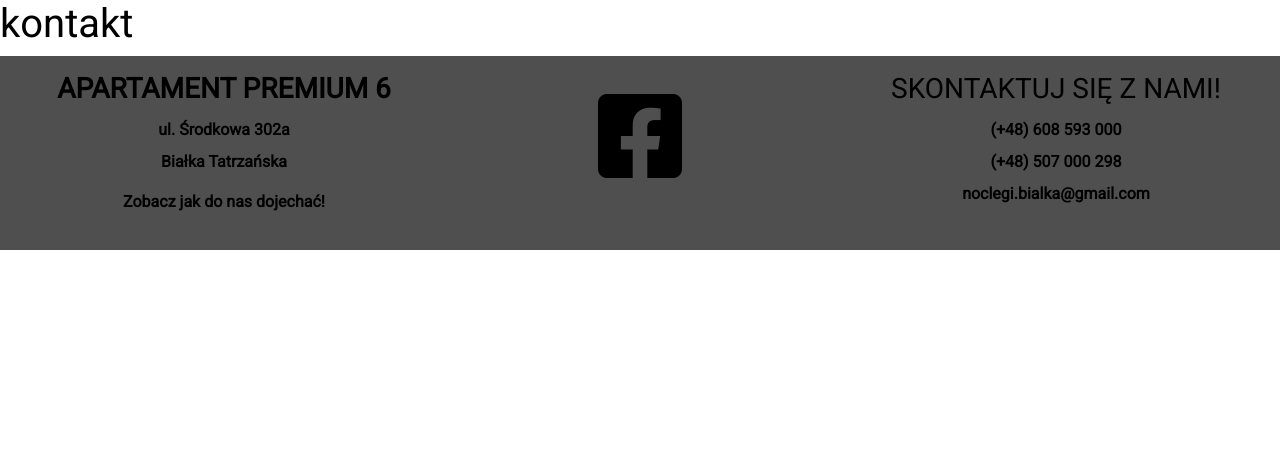
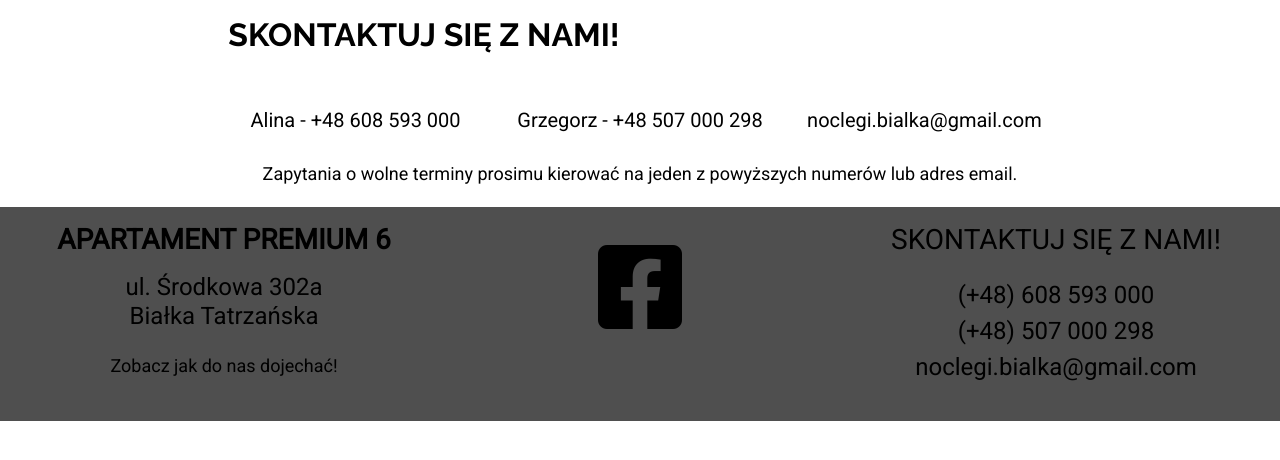
Before and after one commit to MarcinZmudka/Premium6v2, a PHP site: page /kontakt.php in a window 1280 px wide. Shown: the part 74-534 px from the top of the page. Run offline with PHP 8.4, Linux system fonts and the light colour scheme; some libraries are stand-ins or nearby versions.

Commit message:
subpages added

```diff
--- a/css/atrakcje.css
+++ b/css/atrakcje.css
@@ -1,5 +1,5 @@
 .text{
-    margin-top: 5vh;
+    margin-top: 0;
     font-size: 20px;
     text-align: justify;
     margin-bottom: 5vh;
--- /dev/null
+++ b/css/kontakt.css
@@ -0,0 +1,51 @@
+.text{
+    margin: 0;
+    font-size: 20px;
+    text-align: justify;
+}
+h2{
+    font-family: "Raleway", sans-serif;
+    margin: 2vh 0;
+    font-weight: 700;
+}
+
+.formula{
+    position: relative;
+    padding: 5px;
+    font-size: 20px;
+    display: inline-block;
+    text-align: center;
+    transition: transform .3s ease-in-out;
+}
+.formula:hover{
+    transform: translateY(-10px);
+    cursor: pointer;
+}
+.formula:hover::after{
+    content: '';
+    position: absolute;
+    bottom: 0;
+    left: 50%;
+    width: 1px;
+    height: 2px;
+    z-index: 100;
+    background-color: black;
+    transform: translate(-50%,-50%);
+    animation: under 1s both ease-in-out;
+}
+@keyframes under{
+    0%{
+        opacity: 0;
+    }
+    10%{
+        opacity:1;
+    }
+    100%{
+        transform: scaleX(250);
+    }
+}
+p{
+    margin: 20px 0;
+    text-align: center;
+    font-size: 18px;
+}
--- a/css/style.css
+++ b/css/style.css
@@ -197,7 +197,6 @@ body{
   color: #e9ecef;
 }
 .contact{
-  font-weight: 700;
-  line-height: 2;
-  font-size: 2vh;
+  font-weight: 400;
+  font-size: 3vh;
 }
--- a/includes/footer.php
+++ b/includes/footer.php
@@ -1,8 +1,8 @@
 <div class="container-fluid footer mt-0">
         <div class="row text-center p-3">
           <div class="col-md-4 contact">
-            <h3 class="text-center"><strong>APARTAMENT PREMIUM 6</strong></h3>ul. Środkowa 302a<br>Białka Tatrzańska
-  					<p class="mt-2"><strong><a href="#" class="footLink">Zobacz jak do nas dojechać!</a></strong></p>
+            <h3 class="text-center"><strong>APARTAMENT PREMIUM 6</strong></h3><h4 class="mt-3">ul. Środkowa 302a<br>Białka Tatrzańska
+  					<p class="mt-4"><a href="#" class="footLink">Zobacz jak do nas dojechać!</a></p></h4>
           </div>
           <div class="col-md-4 py-3">
             <a href="#"><i class="fab fa-facebook-square iconFB"></i></a>
--- a/index.php
+++ b/index.php
@@ -58,7 +58,7 @@
         <div class="container">
           <div class="row">
             <div class="col-sm card bg-light p-0 m-2">
-              <a href="#" class="cardT">
+              <a href="dojazd.php" class="cardT">
                 <div class="card-body ">
                 <h5 class="card-title m-0">Zobacz jak do nas dojechać !</h5>
               </div>
@@ -69,7 +69,7 @@
             </a>
             </div>
             <div class="col-sm card bg-light p-0 m-2">
-              <a href="#" class="cardT">
+              <a href="klucze.php" class="cardT">
                 <div class="card-body ">
                   <h5 class="card-title m-0">Zobacz jak odebrać od nas klucze !</h5>
                 </div>
@@ -80,7 +80,7 @@
               </a>
             </div>
             <div class="col-sm card bg-light p-0 m-2">
-              <a href="#" class="cardT">
+              <a href="kontakt.php" class="cardT">
                 <div class="card-body ">
                   <h5 class="card-title m-0">Zapytaj o wolny termin !</h5>
                 </div>
--- a/kontakt.php
+++ b/kontakt.php
@@ -2,10 +2,25 @@
 <html lang="pl" dir="ltr">
   <head>
     <?php include 'includes/head.php' ?>
+    <link rel="stylesheet" href="css/kontakt.css">
   </head>
   <body>
   <?php $page = "kontakt"; include 'includes/navbar.php' ?>
-  <h1>kontakt</h1>
+  <div class="container-fluid">
+    <div class="row">
+      <div class="col-lg-2"></div>
+      <div class="col-lg-8 text">
+        <h2>SKONTAKTUJ SIĘ Z NAMI!</h2><br>
+        <div class="row contactform">
+          <div class="formula col-sm">Alina - +48 608 593 000</div>
+          <div class="formula col-sm ">Grzegorz - +48 507 000 298</div>
+          <div class="formula col-sm">noclegi.bialka@gmail.com</div>
+        </div>
+        <p>Zapytania o wolne terminy prosimu kierować na jeden z powyższych numerów lub adres email.</p>
+      </div>
+      <div class="col-lg-2"></div>
+    </div>
+  </div>
   <footer>
       <?php include 'includes/footer.php' ?>
     </footer>
```
Also changed, not shown: css/dojazd.css (added, +54 -0 lines), css/klucze.css (added, +11 -0 lines), dojazd.php (added, +40 -0 lines), js/show.js (+6 -6 lines), klucze.php (added, +33 -0 lines).
